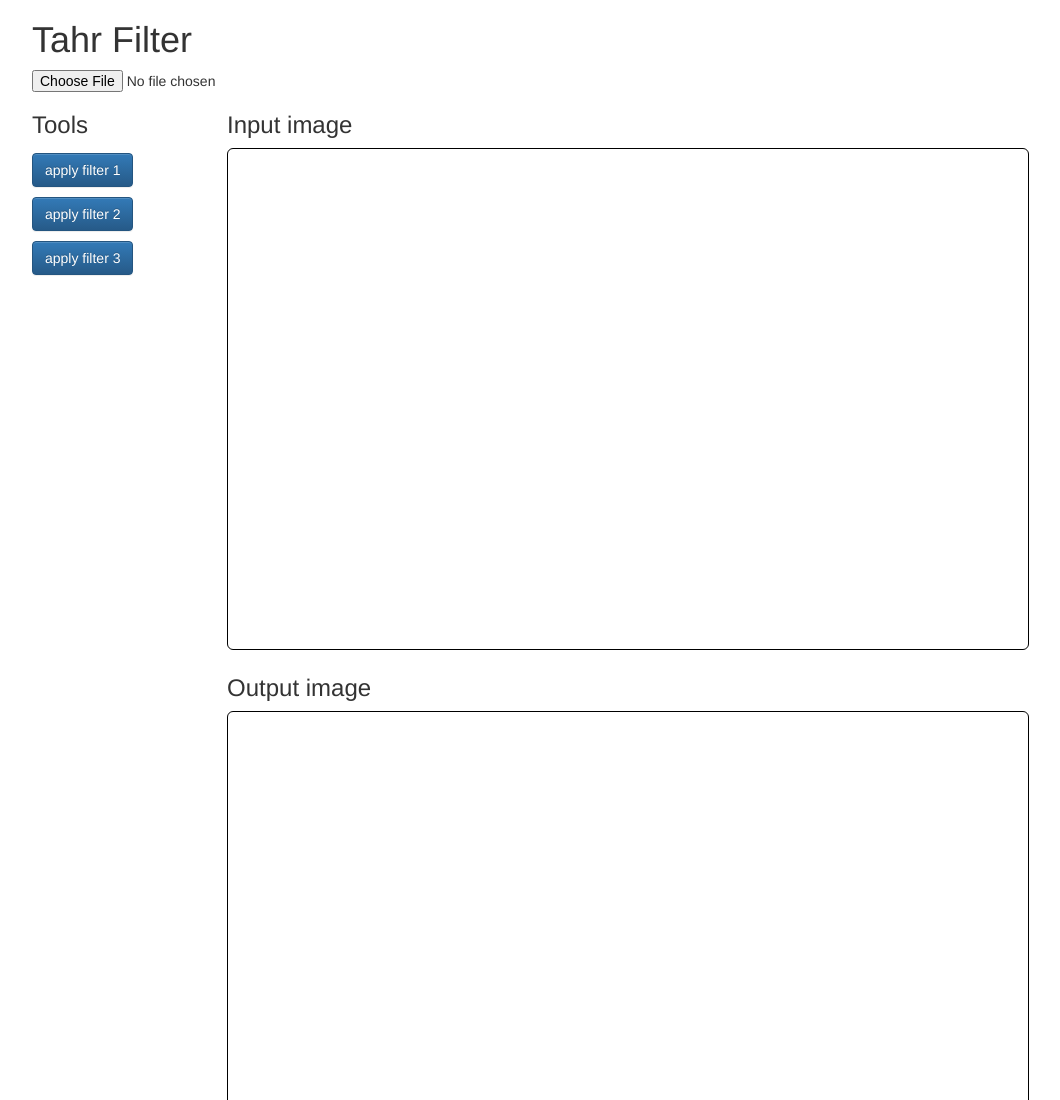
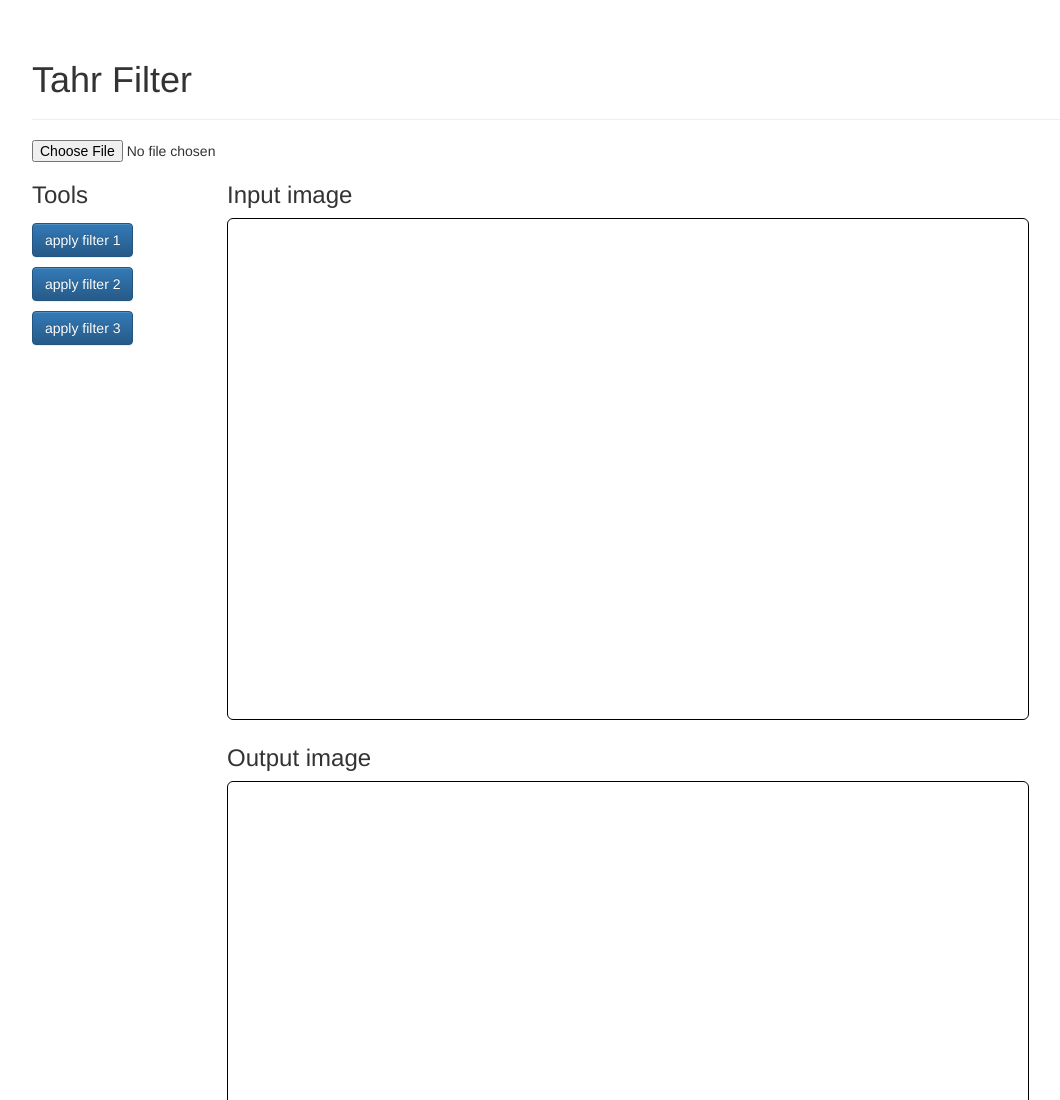
Before and after one commit to GaAlf/CG-Filters-2015.1, a plain HTML site: page index.html in a window 1280 px wide. Shown: the top 1100 px of the page, without its empty margins (23-1083 px from the left). Drawn offline with Linux system fonts and the light colour scheme.

Commit message:
Added a line on title name.

```diff
--- a/index.html
+++ b/index.html
@@ -1,7 +1,7 @@
 <!DOCTYPE html>
 <html>
 	<head>
-		<title class="page-header">Tahr Filter</title>
+		<title>Tahr Filter</title>
 		<link rel="stylesheet" href="Libraries/bootstrap-3.3.5-dist/css/bootstrap.min.css">
 		<link rel="stylesheet" href="Libraries/bootstrap-3.3.5-dist/css/bootstrap-theme.min.css">
 		<script src="Libraries/jquery-2.1.4.min.js"></script>
@@ -9,7 +9,7 @@
 	</head>
 	<body>
 		<div class="container">
-			<div class="row">
+			<div class="row page-header">
 				<h1>Tahr Filter</h1>
 			</div>
 			<div class="row">
```
